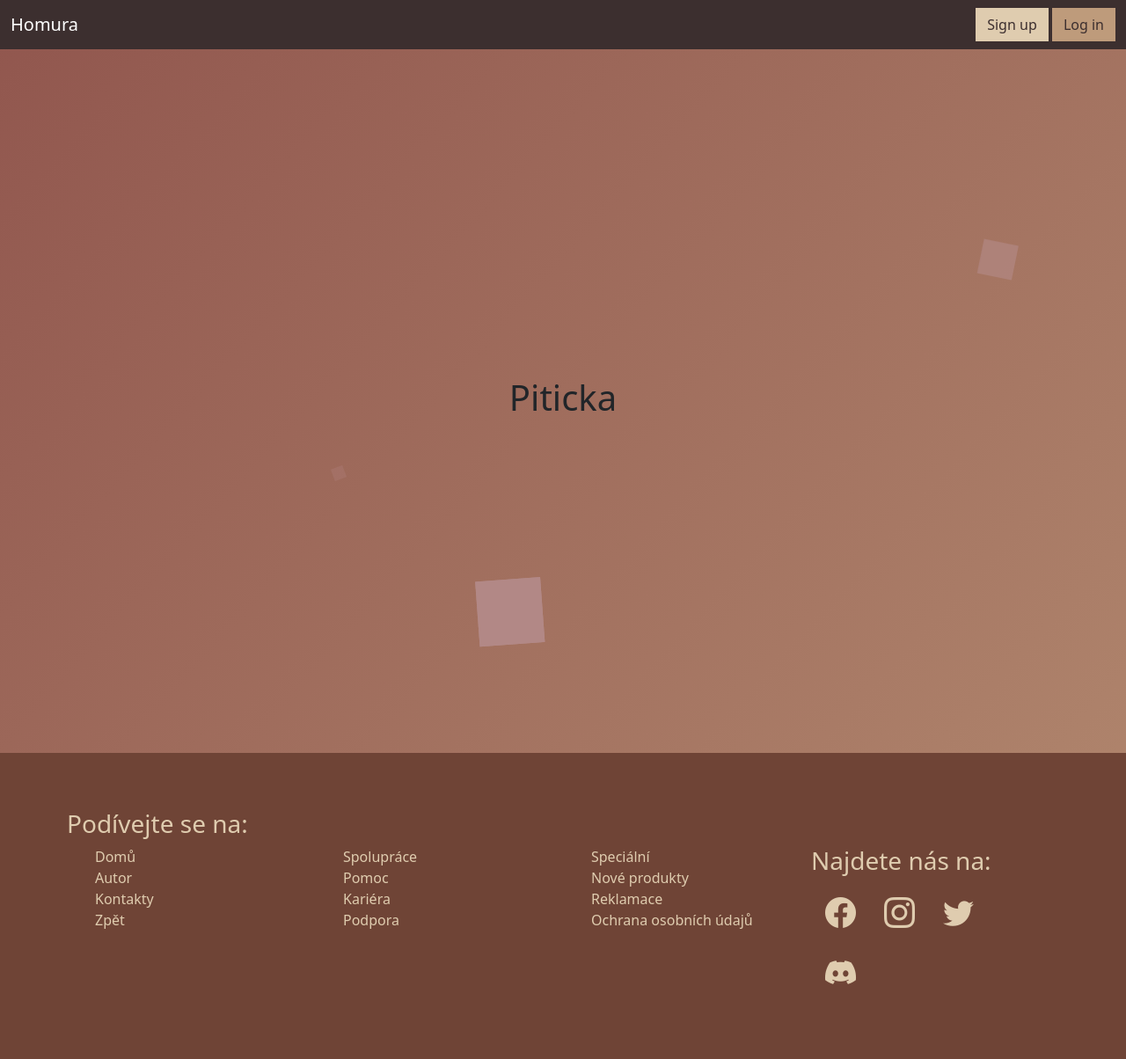
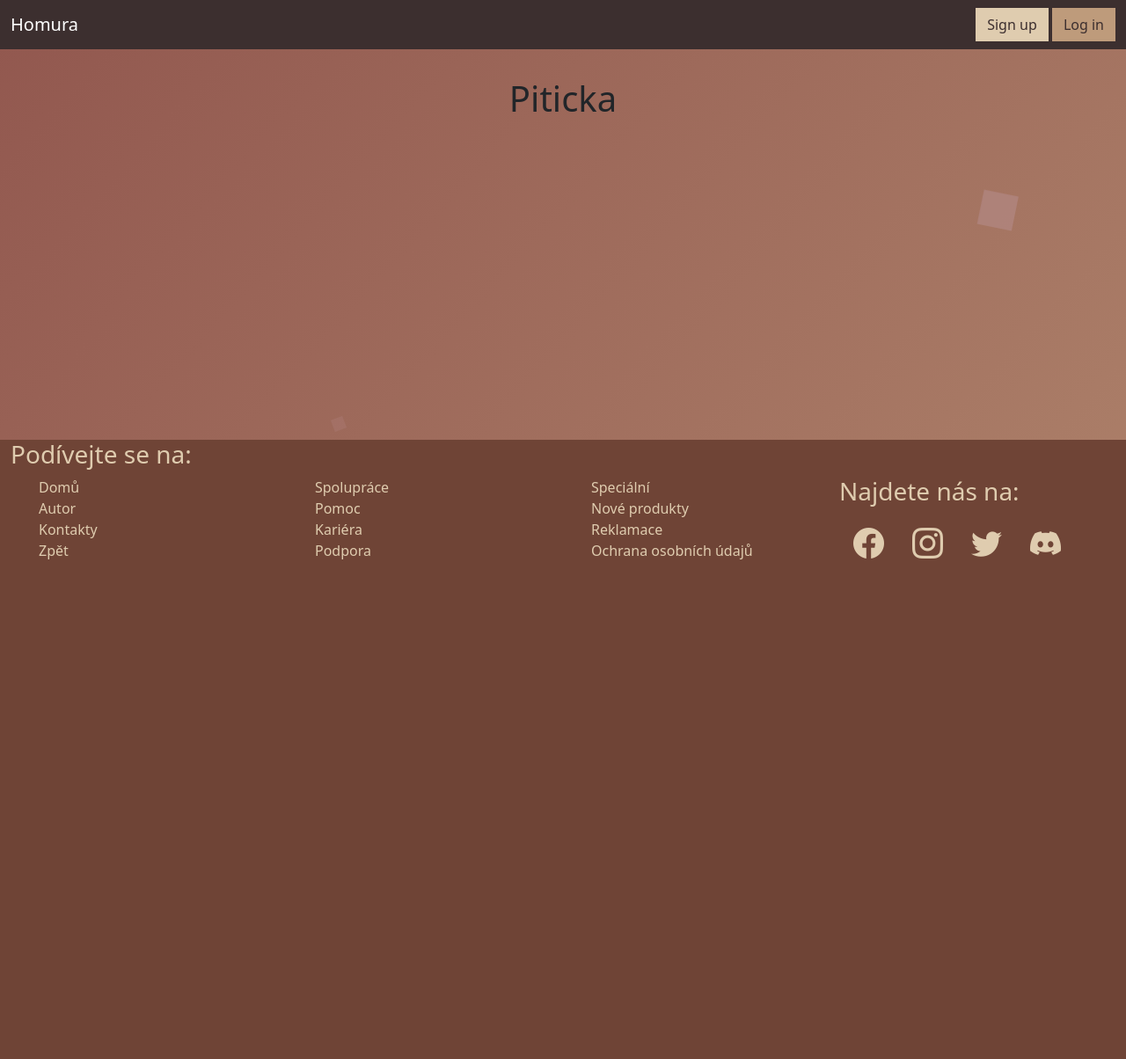
Before and after one commit to NeightN/Piticka, a PHP site: page / in a window 1280 px wide. Shown: the whole page at 88% size. After the commit the page ends 636 px from the top, so only its background shows below. Run offline with PHP 8.4, Linux system fonts and the light colour scheme; some libraries are stand-ins or nearby versions; grey boxes are pictures that could not be loaded.

Commit message:
css refactoring

```diff
--- a/css/style.css
+++ b/css/style.css
@@ -5,12 +5,30 @@
   background-size: cover;
 }
 
-.main-height .footer-height {
-  height: auto;
+html, body {
+  min-height: 100% !important;
+  margin: 0;
+  padding: 0;
+  height: 100%;
+}
+
+#wrapper {
+  min-height: 100%;
+  position: relative;
+}
+
+.content {
+  /* Padding for footer here */
+  padding-bottom: 300px;
 }
 
 .footer-height {
-  padding: 5%;
+
+    height: 300px;
+    position: absolute;
+    bottom: 0;
+    width: 100%;
+
 }
 
 ul.markers {
@@ -114,15 +132,18 @@ div.default_svg img {
 }
 
 .background {
+  position: relative;
+  height: 100%;
+  width: 100%;
+  padding: 0;
+  margin: 0px;
+}
+
+.background-gradient
+{
   background: linear-gradient(132deg, #DFCCAF, #854442, #BE9B7B);
   background-size: 400% 400%;
   animation: Gradient 15s ease infinite;
-  position: relative;
-  height: 100vh;
-  width: 100%;
-  overflow: hidden;
-  padding: 0;
-  margin: 0px;
 }
 
 .background2 {
--- a/index.php
+++ b/index.php
@@ -14,15 +14,16 @@
 
 </head>
 
-<body id="color-text">
+<body id="color-text" class="background-gradient">
+    <div id="wrapper">
+
+    <main class="background" onmousedown='return false;' onselectstart='return false;'>
 
     <!-- Header -->
     <?php
     session_start();
     include("headers/header_not_logged.php");
     ?>
-
-    <main class="background" onmousedown='return false;' onselectstart='return false;'>
 
         <div class="container mt-2">
             <!-- CONTENT TADI!!!!!  -->
@@ -31,24 +32,26 @@
 
         </div>
 
-
-
         <img class="svg_animation filter-default" src="img/bean.svg" alt="bean.svg" />
         <img class="svg_animation filter-default" src="img/bean.svg" alt="bean.svg" />
         <img class="svg_animation filter-default" src="img/bean.svg" alt="bean.svg" />
-        <div class="horizontal-centred">
-            <h1 class="text-center">Piticka</h1>
-        </div>
         <img class="svg_animation filter-default" src="img/bean.svg" alt="bean.svg" />
         <img class="svg_animation filter-default" src="img/bean.svg" alt="bean.svg" />
         <img class="svg_animation filter-default" src="img/bean.svg" alt="bean.svg" />
 
     </main>
 
+    <div class="content">
+        <div class="d-flex justify-content-center align-items-baseline ">
+            <h1>Piticka</h1>
+        </div>
+
+    </div>
+
 
     <!-- Footer -->
     <?php include("footer/footer.php") ?>
-
+    </div>
 
 </body>
 
```
